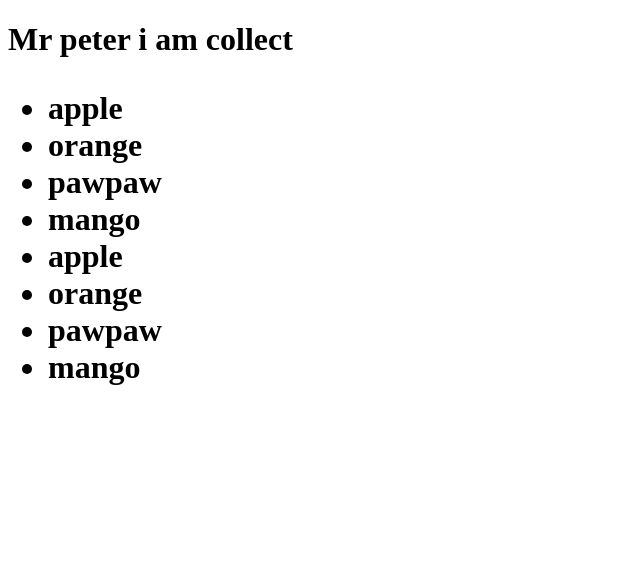
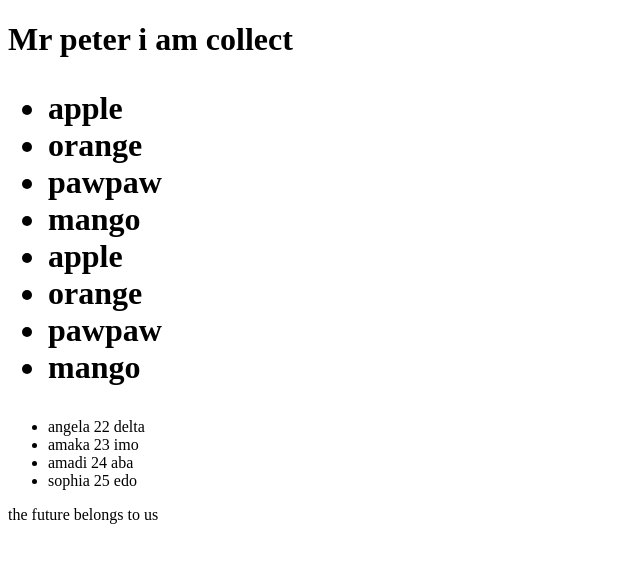
Before and after one commit to Preciousnnebuogor/React, a React (Create React App) app: page / in a window 1280 px wide. Shown: the top 562 px of the page, without its empty margins (0-640 px from the left). Built offline with nearby package versions, Linux system fonts and the light colour scheme.

Commit message:
conditional rendering jsx

```diff
--- a/src/App.js
+++ b/src/App.js
@@ -1,9 +1,11 @@
+import Conditional from "./components/conditional";
 import HomeProps from "./components/homepropsvite";
 
 function App() {
   return (
     <div>
       <HomeProps />
+      <Conditional/>
     </div>
   );
 }
--- /dev/null
+++ b/src/components/conditional.jsx
@@ -0,0 +1,17 @@
+export default function Conditional() {
+  const display = false;
+
+if (display) {
+  return(
+    <div>
+      <p>this is the future</p>
+    </div>
+  );
+} else {
+  return (
+    <div>
+      <p>the future belongs to us</p>
+    </div>
+  );
+}
+}
--- a/src/components/homepropsvite.jsx
+++ b/src/components/homepropsvite.jsx
@@ -1,15 +1,22 @@
 import Props from "./propsvite";
 
 export default function HomeProps() {
-    const fruits = ["apple", "orange", "pawpaw", "mango"]
+  const fruits = ["apple", "orange", "pawpaw", "mango"];
   const person = {
     name: "peter",
     message: "i am collect",
     title: "Mr",
   };
+
+  const collections = [
+    { name: "angela", age: "22", state: "delta" },
+    { name: "amaka", age: "23", state: "imo" },
+    { name: "amadi", age: "24", state: "aba" },
+    { name: "sophia", age: "25", state: "edo" },
+  ];
   return (
     <div>
-      <Props person={person} fruits={fruits} />
+      <Props person={person} fruits={fruits} collections={collections} />
     </div>
   );
 }
--- a/src/components/propsvite.jsx
+++ b/src/components/propsvite.jsx
@@ -1,16 +1,24 @@
-export default function Props({ person, fruits }) {
+export default function Props({ person, fruits, collections }) {
   return (
     <div>
       <h1>
-      {person.title} {person.name} {person.message}
+        {person.title} {person.name} {person.message}
+        <ul>
+          {fruits.map((fruit) => (
+            <li key={fruit}>{fruit}</li>
+          ))}
+          {fruits.map((fruit) => (
+            <li>{fruit}</li>
+          ))}
+        </ul>
+      </h1>
       <ul>
-        {fruits.map((fruit) => (
-          <li key={fruit}>{fruit}</li>
-          ))}
-          {fruits.map((fruit) =>(<li>{fruit}</li>))}
-
+        {collections.map((collection) => (
+          <li key={collection.name}>
+            {collection.name} {collection.age} {collection.state}
+          </li>
+        ))}
       </ul>
-      </h1>
     </div>
   );
 }
```
